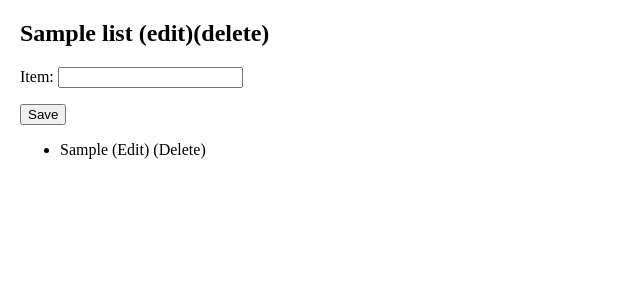
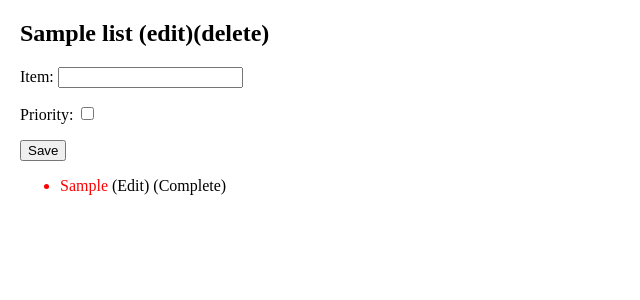
Before and after one commit to KJFreys1/Save, a Django app: page /lists/1 in a window 1280 px wide. Shown: the part 113-413 px from the top of the page, without its empty margins (0-640 px from the left). Run offline with Django 3.2, Linux system fonts and the light colour scheme; a user stored in the database is signed in; tables that the repository leaves empty hold one stand-in row (values such as "Sample post").

Commit message:
added priority and user specific list/item info

```diff
--- a/save/forms.py
+++ b/save/forms.py
@@ -12,4 +12,4 @@ class ItemsForm(forms.ModelForm):
 
     class Meta:
         model = Items
-        fields = ('item',)
+        fields = ('item', 'priority')
--- a/save/models.py
+++ b/save/models.py
@@ -1,7 +1,9 @@
 from django.db import models
+from django.contrib.auth import get_user_model
 
 # Create your models here.
 class List(models.Model):
+    user = models.ForeignKey(get_user_model(), on_delete=models.CASCADE, related_name='lists')
     title = models.TextField()
 
     def __str__(self):
@@ -11,6 +13,7 @@ class Items(models.Model):
     _list = models.ForeignKey(List, on_delete=models.CASCADE, related_name='items')
     item = models.CharField(max_length = 200)
     completed_item = models.TextField(default=' ', blank=True)
+    priority = models.BooleanField(default=False)
 
     def __str__(self):
         return self.item
--- a/save/static/css/style.css
+++ b/save/static/css/style.css
@@ -25,3 +25,11 @@ h1 {
 .block {
     margin: 20px;
 }
+
+.green {
+    color: green;
+}
+
+.red {
+    color: red;
+}
--- a/save/templates/save/list_detail.html
+++ b/save/templates/save/list_detail.html
@@ -11,11 +11,19 @@
 </form>
 <ul>
     {% for item in list.items.all %}
-        <li>
-            {{ item.item }}
-            <a href="{% url 'item_update' pk=item.pk %}">(Edit)</a>
-            <a href="{% url 'item_delete' pk=item.pk %}">(Delete)</a>
-        </li>
+        {% if item.priority %}
+            <li class="red">
+                {{ item.item }}
+                <a href="{% url 'item_update' pk=item.pk %}">(Edit)</a>
+                <a href="{% url 'item_delete' pk=item.pk %}">(Complete)</a>
+            </li>
+        {% else %}
+            <li class="green">
+                {{ item.item }}
+                <a href="{% url 'item_update' pk=item.pk %}">(Edit)</a>
+                <a href="{% url 'item_delete' pk=item.pk %}">(Complete)</a>
+            </li>
+        {% endif %}
     {% endfor %}
 </ul>
 {% endblock %}
--- a/save/views.py
+++ b/save/views.py
@@ -2,11 +2,12 @@ from django.shortcuts import render, redirect
 from .models import List, Items
 from .forms import ListForm, ItemsForm
 from django.contrib.auth.decorators import login_required
+from django.contrib.auth.models import User
 
 # Create your views here.
 @login_required
 def list_list(request):
-    lists = List.objects.all()
+    lists = List.objects.filter(user=request.user)
     return render(request, 'save/list_list.html', {'lists': lists})
 
 @login_required
@@ -31,6 +32,7 @@ def list_detail(request, pk):
 def list_create(request):
     if request.method == 'POST':
         form = ListForm(request.POST)
+        form.instance.user = request.user
         if form.is_valid():
             _list = form.save()
             return redirect('list_detail', pk=_list.pk)
```
Also changed, not shown: save/migrations/0010_items_priority.py (added), save/migrations/0011_list_user.py (added), save/migrations/0012_auto_20200212_1633.py (added), 1 other file.
